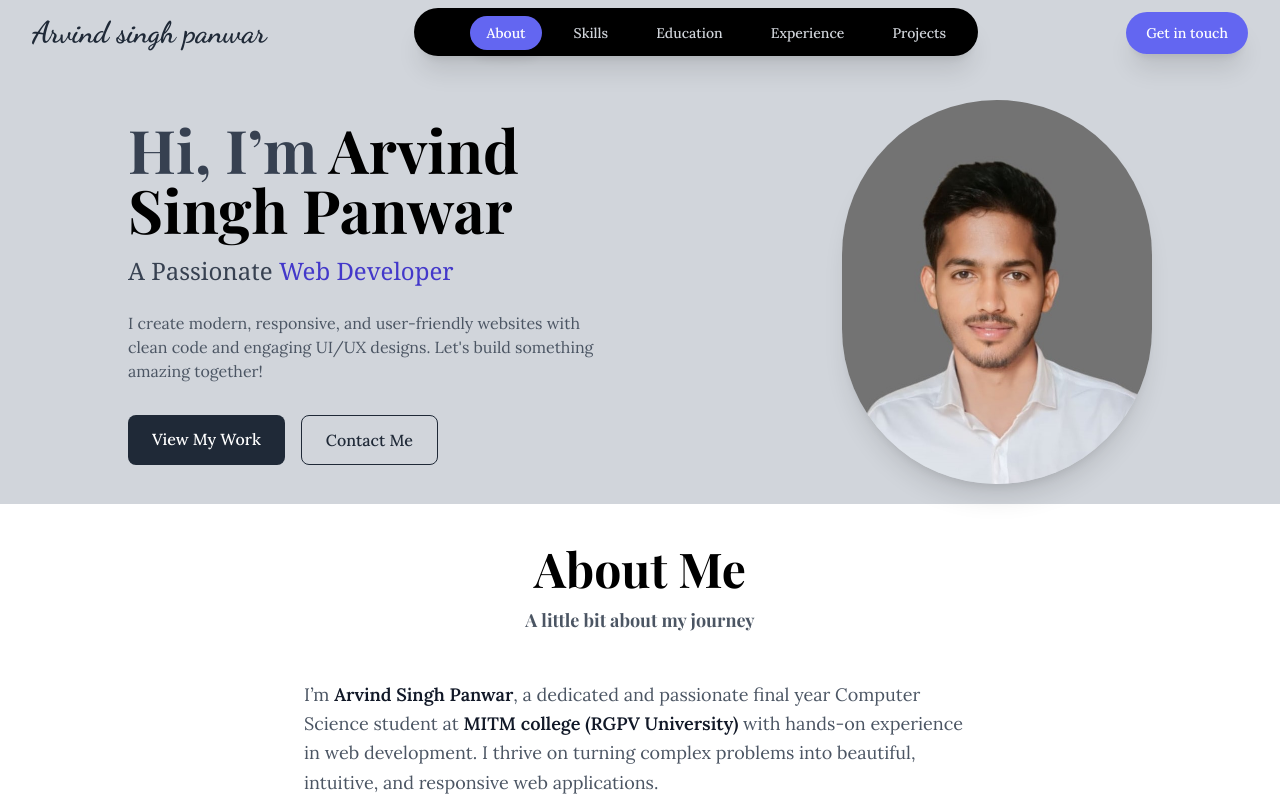
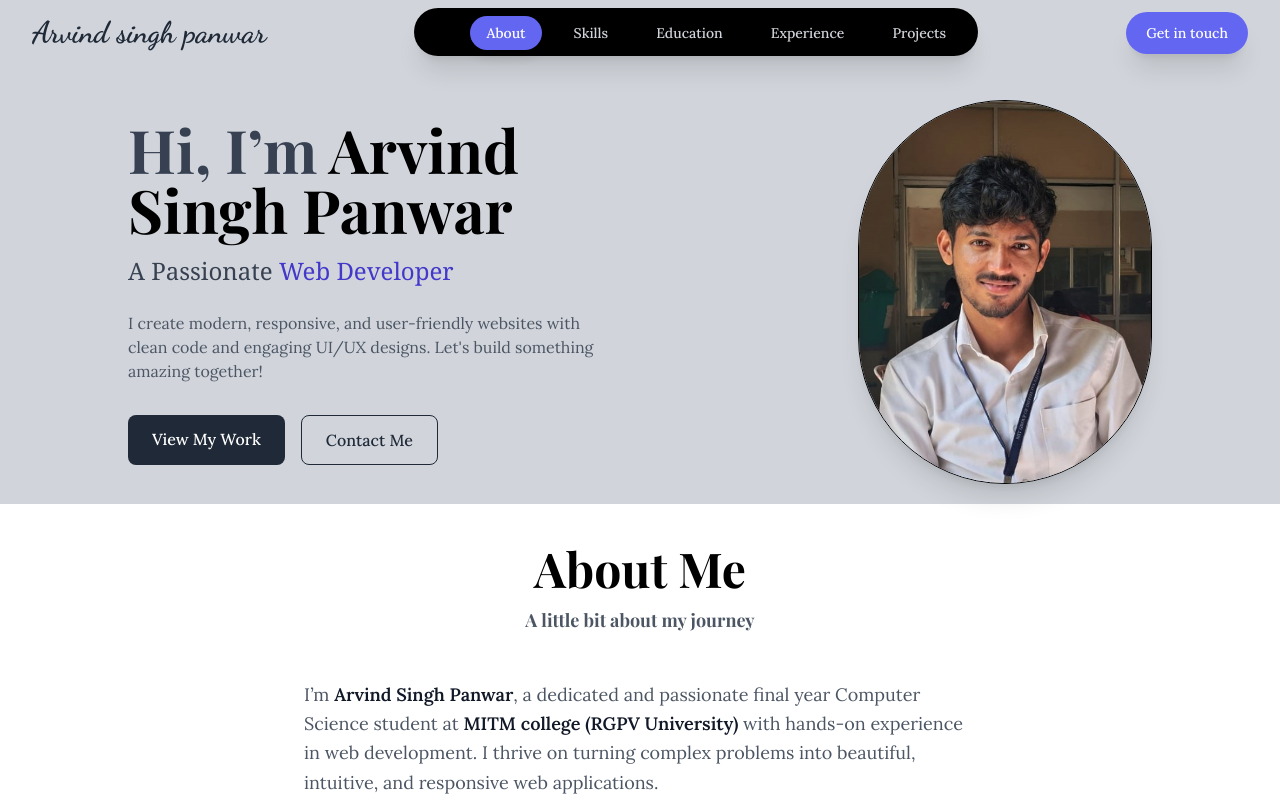
Before and after one commit to newdevatgit/my-portfolio, a React (Vite) app: page / in a window 1280 px wide. Shown: the top 800 px of the page. Built offline with nearby package versions, Linux system fonts and the light colour scheme.

Commit message:
style:Profile pic changed

```diff
--- a/src/components/Hero.jsx
+++ b/src/components/Hero.jsx
@@ -42,7 +42,7 @@ export default function Hero() {
           <img
             src="/Profile-pic.jpeg"
             alt="Profile"
-            className="rounded-full max-h-96 shadow-xl hover:scale-105 transition-transform duration-300"
+            className="rounded-full max-h-96 shadow-xl border border-black hover:scale-105 transition-transform duration-300"
           />
         </div>
       </div>
```
Also changed, not shown: public/Profile-pic.jpeg.
